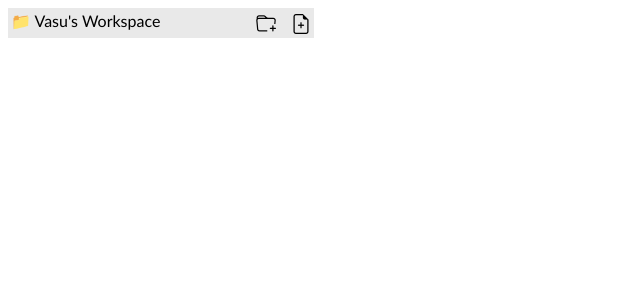
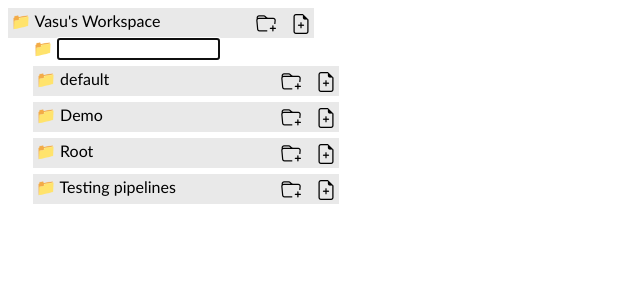
Before and after one commit to abhireddy21/explorer_ui, a React (Create React App) app: page / in a window 1280 px wide. Both pictures are taken after a click on the element 266 px from the left and 23 px from the top of the page. Shown: the top 300 px of the page, without its empty margins (0-640 px from the left). Built offline with nearby package versions, Linux system fonts and the light colour scheme.

Commit message:
Updated Input fields

```diff
--- a/src/components/Folder.js
+++ b/src/components/Folder.js
@@ -34,6 +34,7 @@ console.log(explorer.name)
 
 const  handleNewFolder = (e,type)=>{
   e.stopPropagation();
+  setExpand(true)
   setShowInput({
     visible:true,
     type
@@ -46,9 +47,10 @@ const  handleNewFolder = (e,type)=>{
   return (
 
     <div style={{marginTop:"5px",cursor:"pointer"}}>
+
       <Dropdown overlay={menu} trigger={["contextMenu"]}>
       <div className="folder" onClick={()=>setExpand(!expand)}>
-        <span> 📁 {explorer.name}</span>
+        <span>📁 {explorer.name}</span>
         <div className='folder-btns'>
           <div onClick={(e)=> handleNewFolder(e,"folder")}><i class="bi bi-folder-plus"></i></div>
           <div onClick={(e)=> handleNewFolder(e,"file")}><i class="bi bi-file-earmark-plus"></i></div>
@@ -57,15 +59,17 @@ const  handleNewFolder = (e,type)=>{
         </Dropdown>
         <div style={{display:expand?"block":"none",paddingLeft:25}}>
 
+          {/* For adding new Inputs */}
           {showInput.visible &&
             <div className="input-cnt">
               <span>{showInput.type==="file"?  "📄" : "📁"  } </span>
-              <input className="input"/>
+              <input type="text" autoFocus onBlur={()=>setShowInput({...showInput,visible:false})} className="input"/>
             </div>
           }
 
+          {/* Children folders tree structure */}
           {explorer.children.map((exp)=>{
-              return <Folder explorer={exp} key={exp.id}/>
+              return  <Folder explorer={exp} key={exp.id}/>
           })}
         </div>
     </div>
```
